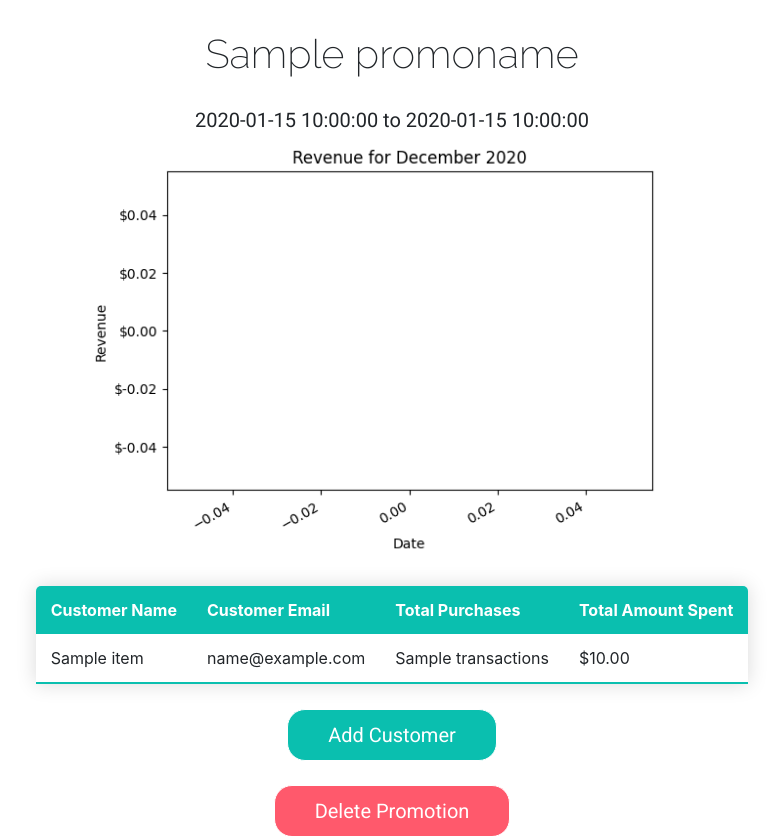
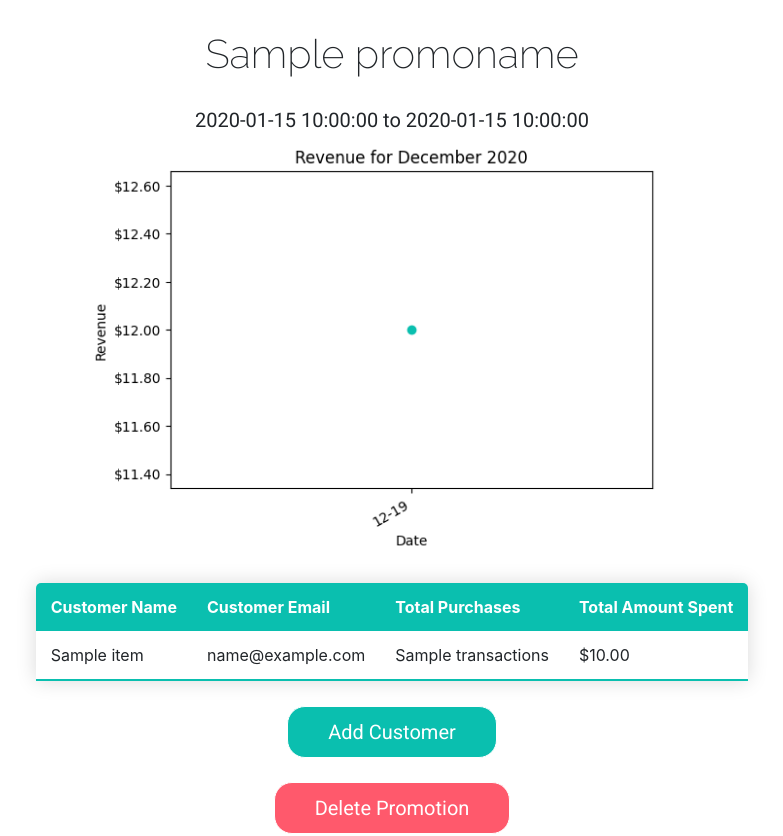
Before and after one commit to tobi4120/loyalT, a Flask app: template templates/view-more.html in a window 1280 px wide. Shown: the part 81-917 px from the top of the page, without its empty margins (248-1031 px from the left). Run offline with Flask 2, Linux system fonts and the light colour scheme; the template is opened without the code that fills it: most values are stand-ins (such as "Sample title", 1, 10 or a date in 2020); some libraries are stand-ins or nearby versions.

Commit message:
fixed plot issue

```diff
--- a/app.py
+++ b/app.py
@@ -248,7 +248,7 @@ def viewmore(promoname):
                     plt.gcf().autofmt_xdate()
 
                     # Save plot as PNG
-                    plt.savefig("/home/ubuntu/web_project/static/new_plot.png", bbox_inches = 'tight')
+                    plt.savefig("static/plot.png", bbox_inches = 'tight')
 
                     # Get all customer names, customer emails, total amount they've spent, and total purcahses they've made for the specified promotion.
                     # If the transaction time of a sale for any customer is before the start date of the promotion, mark the transaction amount as $0 and
--- a/templates/view-more.html
+++ b/templates/view-more.html
@@ -16,7 +16,7 @@
         {% else %}
             {% if transactions |length > 0 %}
                 {% if transaction_total !=0 %}
-                    <img src="/static/new_plot.png" class="sales-graph">
+                    <img src="/static/plot.png" class="sales-graph">
                 {% endif %}
             {% endif %}
             <div class="my-customers">
```
Also changed, not shown: LoyalT.db, static/new_plot.png (deleted), static/plot.png (added).
